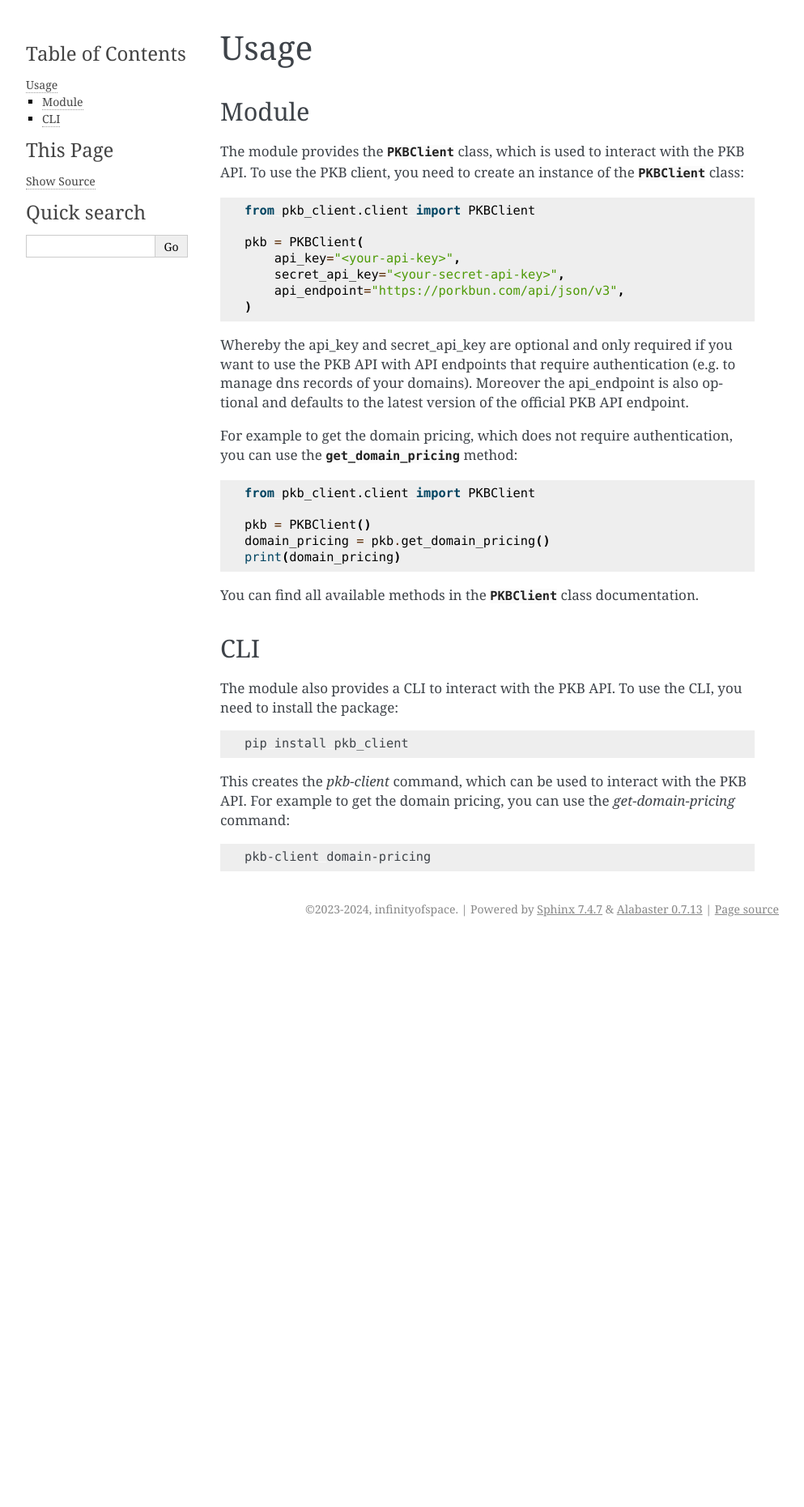
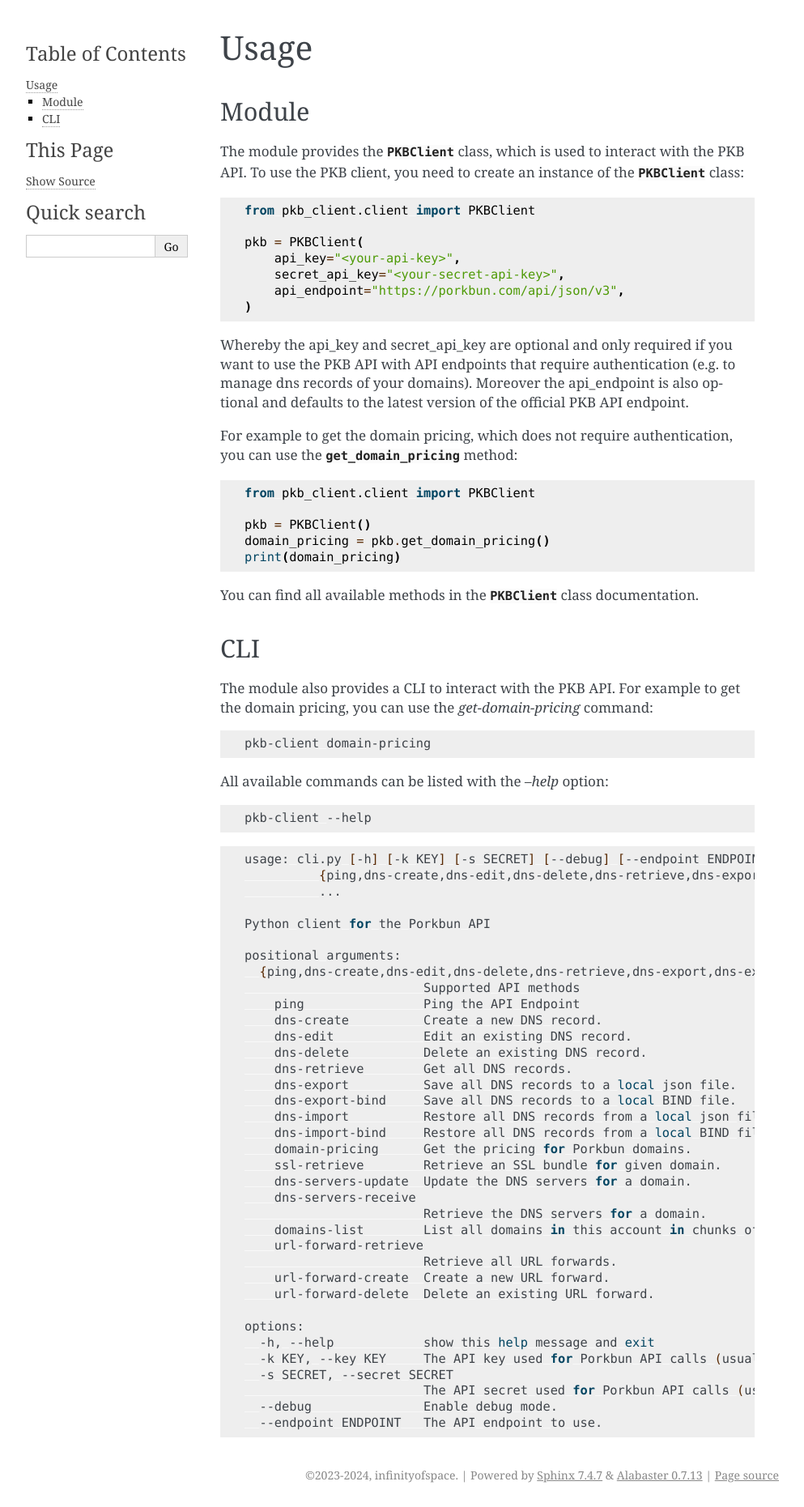
Before and after one commit to infinityofspace/pkb_client, a Sphinx documentation site: the page built from docs/source/usage.rst, in a window 1280 px wide. Shown: the whole page at 81% size, without its empty margins (148-1141 px from the left). Built offline with Sphinx 7.4.7, drawn with Linux system fonts in a browser that asks for light colours; before the commit the page ends 1162 px from its top, so only the background shows below that.

Commit message:
updated and improved docs

```diff
--- a/docs/source/usage.rst
+++ b/docs/source/usage.rst
@@ -4,8 +4,8 @@ Usage
 Module
 ++++++
 
-The module provides the :class:`PKBClient <pkb_client.client.PKBClient>` class, which is used to interact with the PKB API.
-To use the PKB client, you need to create an instance of the :class:`PKBClient <pkb_client.client.PKBClient>` class:
+The module provides the :class:`PKBClient <pkb_client.client.client.PKBClient>` class, which is used to interact with the PKB API.
+To use the PKB client, you need to create an instance of the :class:`PKBClient <pkb_client.client.client.PKBClient>` class:
 
 .. code-block:: python
 
@@ -22,7 +22,7 @@ that require authentication (e.g. to manage dns records of your domains). Moreov
 defaults to the latest version of the official PKB API endpoint.
 
 For example to get the domain pricing, which does not require authentication, you can use the
-:func:`get_domain_pricing <pkb_client.client.PKBClient.get_domain_pricing>` method:
+:func:`get_domain_pricing <pkb_client.client.client.PKBClient.get_domain_pricing>` method:
 
 .. code-block:: python
 
@@ -32,20 +32,58 @@ For example to get the domain pricing, which does not require authentication, yo
     domain_pricing = pkb.get_domain_pricing()
     print(domain_pricing)
 
-You can find all available methods in the :class:`PKBClient <pkb_client.client.PKBClient>` class documentation.
+You can find all available methods in the :class:`PKBClient <pkb_client.client.client.PKBClient>` class documentation.
 
 CLI
 +++
 
-The module also provides a CLI to interact with the PKB API. To use the CLI, you need to install the package:
-
-.. code-block:: bash
-
-    pip install pkb_client
-
-This creates the `pkb-client` command, which can be used to interact with the PKB API.
-For example to get the domain pricing, you can use the `get-domain-pricing` command:
+The module also provides a CLI to interact with the PKB API. For example to get the domain pricing, you can use the `get-domain-pricing` command:
 
 .. code-block:: bash
 
     pkb-client domain-pricing
+
+All available commands can be listed with the `--help` option:
+
+.. code-block:: bash
+
+    pkb-client --help
+
+.. code-block:: bash
+
+    usage: cli.py [-h] [-k KEY] [-s SECRET] [--debug] [--endpoint ENDPOINT]
+              {ping,dns-create,dns-edit,dns-delete,dns-retrieve,dns-export,dns-export-bind,dns-import,dns-import-bind,domain-pricing,ssl-retrieve,dns-servers-update,dns-servers-receive,domains-list,url-forward-retrieve,url-forward-create,url-forward-delete}
+              ...
+
+    Python client for the Porkbun API
+
+    positional arguments:
+      {ping,dns-create,dns-edit,dns-delete,dns-retrieve,dns-export,dns-export-bind,dns-import,dns-import-bind,domain-pricing,ssl-retrieve,dns-servers-update,dns-servers-receive,domains-list,url-forward-retrieve,url-forward-create,url-forward-delete}
+                            Supported API methods
+        ping                Ping the API Endpoint
+        dns-create          Create a new DNS record.
+        dns-edit            Edit an existing DNS record.
+        dns-delete          Delete an existing DNS record.
+        dns-retrieve        Get all DNS records.
+        dns-export          Save all DNS records to a local json file.
+        dns-export-bind     Save all DNS records to a local BIND file.
+        dns-import          Restore all DNS records from a local json file.
+        dns-import-bind     Restore all DNS records from a local BIND file.
+        domain-pricing      Get the pricing for Porkbun domains.
+        ssl-retrieve        Retrieve an SSL bundle for given domain.
+        dns-servers-update  Update the DNS servers for a domain.
+        dns-servers-receive
+                            Retrieve the DNS servers for a domain.
+        domains-list        List all domains in this account in chunks of 1000.
+        url-forward-retrieve
+                            Retrieve all URL forwards.
+        url-forward-create  Create a new URL forward.
+        url-forward-delete  Delete an existing URL forward.
+
+    options:
+      -h, --help            show this help message and exit
+      -k KEY, --key KEY     The API key used for Porkbun API calls (usually starts with "pk").
+      -s SECRET, --secret SECRET
+                            The API secret used for Porkbun API calls (usually starts with "sk").
+      --debug               Enable debug mode.
+      --endpoint ENDPOINT   The API endpoint to use.
```
Also changed, not shown: Readme.md (+2 -2 lines), docs/source/pkb_client.cli.rst (added, +21 -0 lines), docs/source/pkb_client.client.rst (added, +61 -0 lines), docs/source/pkb_client.rst (+6 -48 lines).
